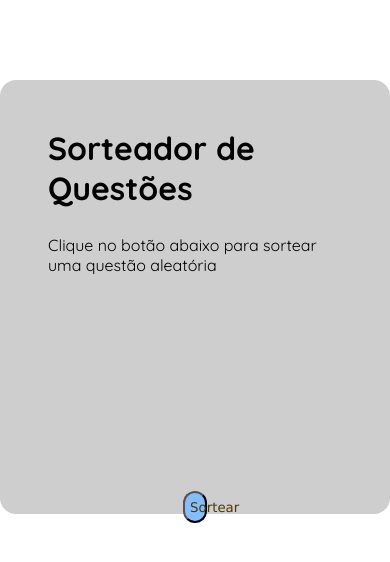
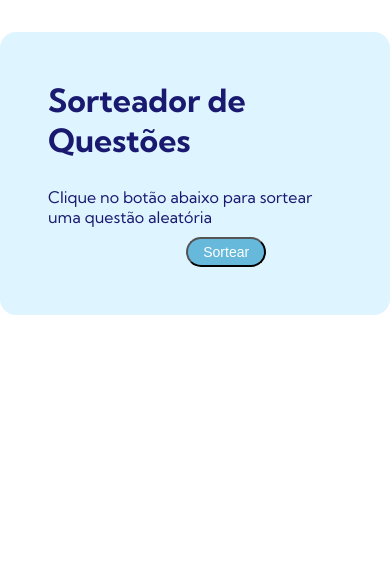
Before and after one commit to Leviv17/Sorteador-de-Questoes, a plain HTML site: page index.html in a window 390 px wide. Drawn offline with Linux system fonts and the light colour scheme; a web font is replaced by a local one.

Commit message:
Update style.css
Estilização atualizada para diferentes telas e seleção de cores alterada

```diff
--- a/style.css
+++ b/style.css
@@ -1,4 +1,5 @@
-@import url('https://fonts.googleapis.com/css2?family=Nunito:ital,wght@0,200..1000;1,200..1000&family=Playwrite+ES+Guides&family=Quicksand:wght@300..700&family=Roboto:ital,wght@0,100;0,300;0,400;0,500;0,700;0,900;1,100;1,300;1,400;1,500;1,700;1,900&display=swap');
+@import url('https://fonts.googleapis.com/css2?family=Kumbh+Sans:wght@100..900&family=Nunito:ital,wght@0,200..1000;1,200..1000&family=Playwrite+ES+Guides&family=Quicksand:wght@300..700&family=Roboto:ital,wght@0,100;0,300;0,400;0,500;0,700;0,900;1,100;1,300;1,400;1,500;1,700;1,900&family=Rubik:ital,wght@0,300..900;1,300..900&display=swap');
+
 
 * {
     padding: 0;
@@ -7,9 +8,9 @@
 }
 
 body {
-    background-color: #ffffff;
-    font-family: "Quicksand", "Roboto", "Nunito", "Courier New", Courier, monospace;
-    color: #000000;
+    background-color: #fff;
+    font-family: "Kumbh Sans", "Quicksand", "Roboto", "Nunito", "Courier New", Courier, monospace;
+    color: #191970;
 }
 
 h1 {
@@ -20,12 +21,10 @@ h1 {
 
 .container {
     padding: 3rem;
-    background-color: #cecece;
+    background-color: #79d2ff3f;
     border-radius: 1rem;
-    box-shadow: 0 0 5px 2.5px linear-gradient(#346de9, #345ae2, #346de9);
     margin-top: 5rem;
     z-index: 1;
-    height: 40%;
 }
 
 #questaoDiv {
@@ -41,20 +40,20 @@ h1 {
 #answer {
     opacity: 0;
     z-index: 2;
+    background-color: #79d2ff3f;
     padding: 1rem;
 }
 
 button {
     border-radius: 0.8rem;
-    background-color: #85beff;
+    background-color: #66b9da;
     padding: 0.3rem;
-    font-family: Verdana, "Geneva", Tahoma, sans-serif;
-    color: #4b3805;
+    color: #fff;
 }
 
 button:hover {
     cursor: pointer;
-    background-color: #346de9;
+    background-color: #5399b4;
     transform: scale(1.10);
     transition: 1s;
 }
@@ -65,13 +64,25 @@ button:active {
 
 #botaoSorteio {
     position: absolute;
+    left: 47%;
     right: 47%;
-    left: 47%;
-    bottom: 38%;
-    height: 2rem;
+    width: 5rem;
+    top: 70%;
+    font-size: 17px;
+    border-radius: 100px;
+    margin-top: 50px;
 }
 
-@media screen and (max-width: 490px) {
+@media screen and (max-width: 450px){
+    .container {
+        margin-top: 2rem;
+    }
 
-
+    #botaoSorteio {
+        position: relative;
+        width: 5rem;
+        margin-top: 10px;
+        font-size: 14px;
+        border-radius: 100px;
+    }
 }
```
